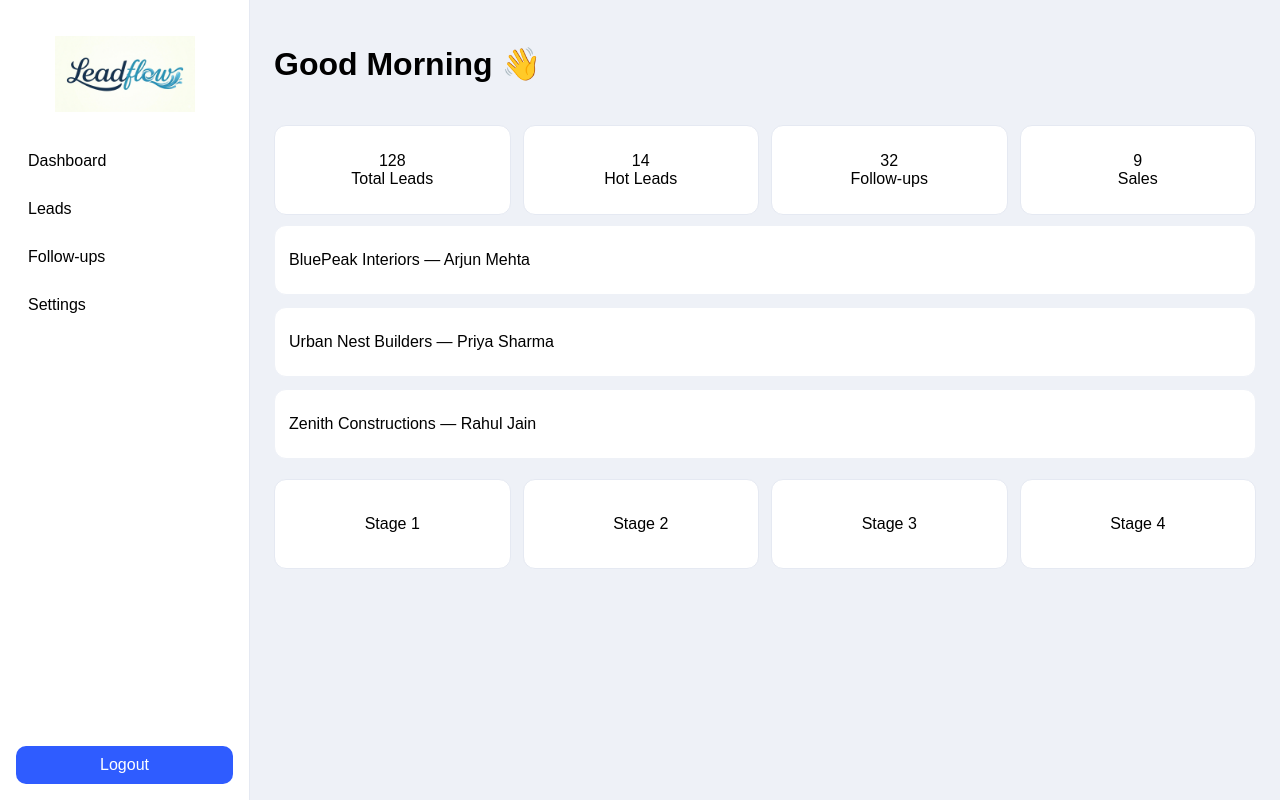
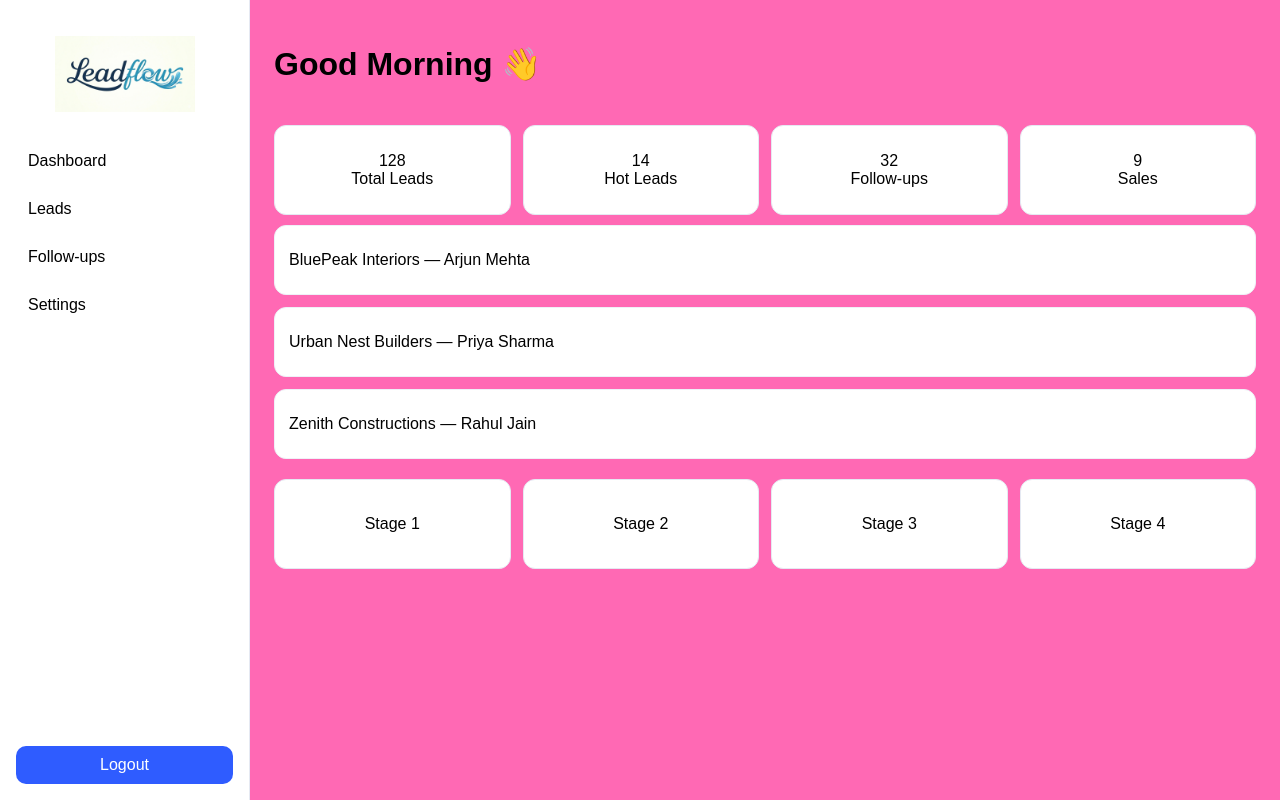
Before and after one commit to stirr3dz3phyr-ship-it/LeadFlow-WarMachine, a React (Vite) app: page / in a window 1280 px wide. Built offline with nearby package versions, Linux system fonts and the light colour scheme.

Commit message:
Update styles.css

```diff
--- a/src/styles.css
+++ b/src/styles.css
@@ -98,6 +98,7 @@ html, body {
   flex-direction: column;
 
   overflow-y: auto;
+  background: hotpink;
 }
 
 /* KPI ROW */
```
